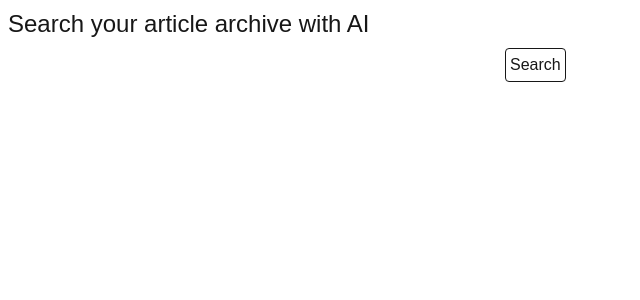
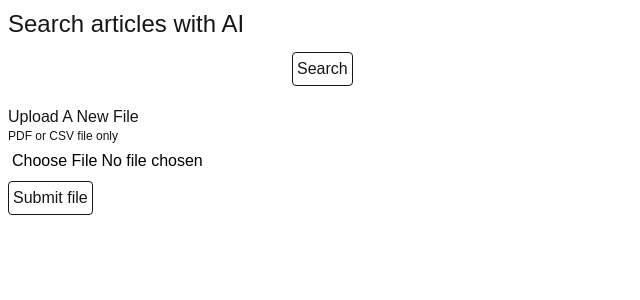
Before and after one commit to reedx8/rag-playground, a Next.js app: page / in a window 1280 px wide. Shown: the top 300 px of the page, without its empty margins (0-640 px from the left). Built offline with nearby package versions, Linux system fonts and the light colour scheme; no server answers.

Commit message:
refactored UI, includes file upload button

```diff
--- a/app/page.tsx
+++ b/app/page.tsx
@@ -1,19 +1,42 @@
+/*  Questions:
+    - what does this article say about declarative memory?
+    - what did the espn article say about taylor jenkins?
+    - what does the article say about how to optimize the retrieval speed?
+    - what did Trump announce on friday?
+    - did article say who is leading the tiktok dealmaking effort?
+    - did article say how many american users tikok has?
+    - how long did tiktok go offline in the us?
+*/
 "use client";
 import { useAction } from "convex/react";
 import { api } from "../convex/_generated/api";
 import { useCallback, useEffect, useState } from "react";
 import { useFormStatus } from "react-dom";
+// import { PDFLoader } from "@langchain/community/document_loaders/fs/pdf";
 
 export default function Home() {
   const [response, setResponse] = useState<string | undefined>();
   const performIngestion = useAction(api.myActions.ingest);
   const performSearch = useAction(api.myActions.search);
+  const performFileUpload = useAction(api.myActions.fileUpload);
 
   const handleSearch = async (formData: FormData) => {
     const query = String(formData.get("query"));
     // await new Promise((resolve) => setTimeout(resolve, 3000));
     const result = await performSearch({ query });
     setResponse(result);
+  };
+
+  const handleFileUpload = async (formData: FormData) => {
+    const file = formData.get("file") as File | null;
+
+    if (file && file.size > 0 && file.type.endsWith("pdf") && file.type.endsWith("csv")) {
+      console.log("file size: " + file?.size);
+      // TODO: Upload file to convex storage first, ingest, then delete file from storage
+      // performFileUpload({ file });
+    } else {
+      alert("Please upload a file.\nNOTE: Only PDF and CSV files are supported.");
+    }
   };
 
   const handleIngestion = useCallback(
@@ -45,28 +68,33 @@ export default function Home() {
   }, [handleIngestion]);
 
   return (
-    <main className="p-2 w-full h-full">
-      <h1 className="text-2xl mb-2">Search your article archive with AI</h1>
+    <main className="p-2 w-full h-full grid grid-cols-2 gap-2">
+      <div className="flex flex-col gap-1">
+        <h1 className="text-2xl mb-2 text-balance">Search articles with AI</h1>
         <form action={handleSearch}>
-        {/*  Questions:
-          - what does this article say about declarative memory?
-          - what did the espn article say about taylor jenkins?
-          - what does the article say about how to optimize the retrieval speed?
-          - what did Trump announce on friday?
-          - did article say who is leading the tiktok dealmaking effort?
-          - did article say how many american users tikok has?
-          - how long did tiktok go offline in the us?
-        */}
           <input
             type="text"
             name="query"
-          className="bg-white text-black mb-2 p-1 mr-1 rounded-sm"
-          size={50}
+            className="bg-white text-black mb-4 p-1 mr-1 rounded-sm min-w-70"
+            // size={40}
           />
-        <SubmitButton />
+          <SubmitButton idleText="Search" loadingText="Searching..." />
         </form>
+        <h2>Upload A New File</h2>
+        <sub>PDF or CSV file only</sub>
+        <form action={handleFileUpload} className="mt-2">
+          <input
+            type="file"
+            name="file"
+            className="bg-white text-black p-1 mb-1 rounded-sm hover:cursor-pointer"
+          />
+          <div>
+            <SubmitButton idleText="Submit file" loadingText="Submitting..." />
+          </div>
+        </form>
+      </div>
       {response && (
-        <div className="mt-2">
+        <div className="mt-2 flex flex-col gap-2">
           <p>{response}</p>
           <button
             className="border-1 p-1 hover:cursor-pointer rounded-sm"
@@ -80,16 +108,24 @@ export default function Home() {
   );
 }
 
-function SubmitButton() {
+function SubmitButton({
+  idleText,
+  loadingText,
+}: {
+  idleText: string;
+  loadingText: string;
+}) {
   const { pending } = useFormStatus();
 
   return (
+    <>
       <button
         type="submit"
         className="border-1 p-1 hover:cursor-pointer rounded-sm"
         disabled={pending}
       >
-      {pending ? "Searching..." : "Search"}
+        {pending ? loadingText : idleText}
       </button>
+    </>
   );
 }
--- a/convex/myActions.ts
+++ b/convex/myActions.ts
@@ -12,6 +12,7 @@ import { ChatPromptTemplate } from "@langchain/core/prompts";
 import { pull } from "langchain/hub";
 import { Annotation, StateGraph } from "@langchain/langgraph";
 import { ChatOpenAI } from "@langchain/openai";
+import { PDFLoader } from "@langchain/community/document_loaders/fs/pdf";
 
 // Define OpenAI LLM to use
 // const LLM_API_KEY = process.env.OPENAI_API_KEY;
@@ -100,6 +101,23 @@ export const search = action({
   },
 });
 
+export const fileUpload = action({
+  args: {
+    file: v.any(),
+  },
+  handler: async (ctx, args) => {
+    const loader = new PDFLoader(args.file);
+    const docs = await loader.load();
+    console.log(docs);
+
+    // const docs = await loadAndChunk(args.file);
+    // console.log(docs);
+
+    // add documents to Convex vector store (ie index chunks). addDocuments() DNE on ConvexVectorStore:
+    await ConvexVectorStore.fromDocuments(docs, embeddingModel, { ctx });
+  },
+});
+
 // Load and chunk contents -- load HTML from web URLs and
 // parse it to text. We can pass custom selectors to the constructor to only
 // parse specific elements. Function defined server-side avoids any CORS policy from URL.
--- a/package.json
+++ b/package.json
@@ -19,6 +19,7 @@
     "convex": "^1.21.0",
     "langchain": "^0.3.19",
     "next": "15.2.3",
+    "pdf-parse": "^1.1.1",
     "react": "^19.0.0",
     "react-dom": "^19.0.0"
   },
```
Lines whose indentation alone changed are shown as unchanged.
